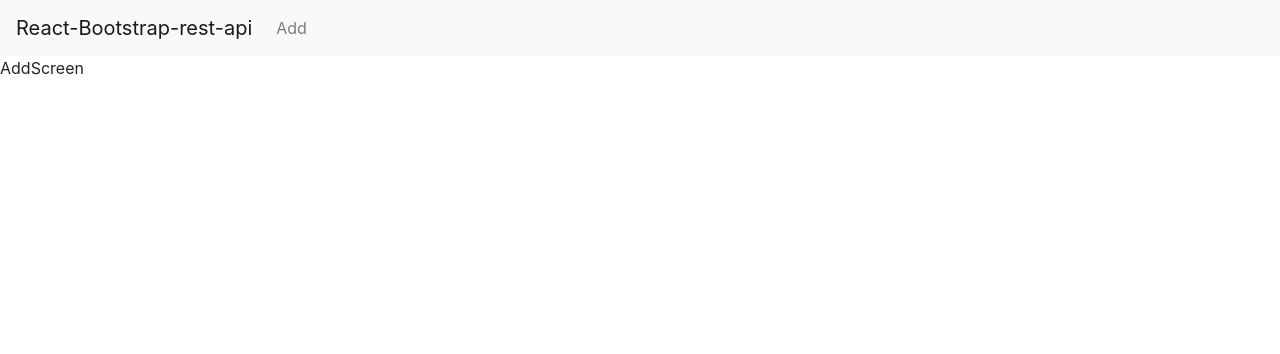
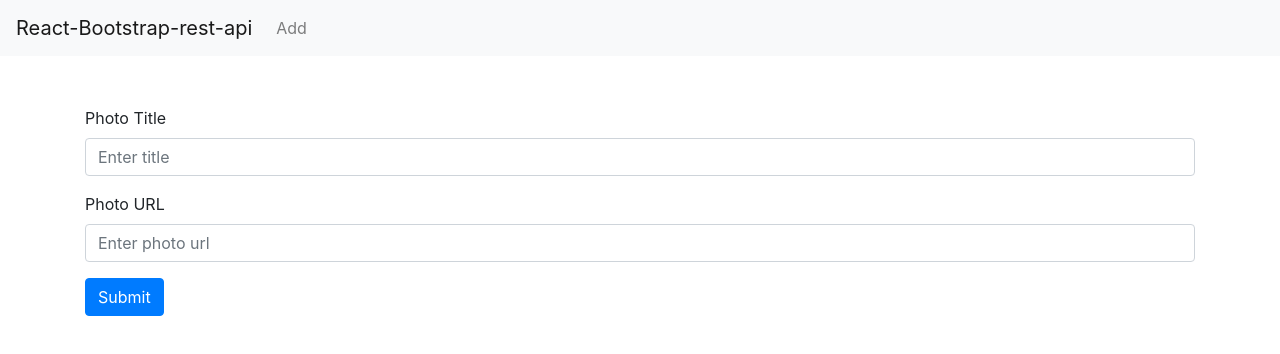
Before and after one commit to ELATTARIYassine/react-js-apps, a React (Create React App) app in the folder react-bootstrap-rest-api/: page /add in a window 1280 px wide. Shown: the top 354 px of the page. Built offline with nearby package versions, Linux system fonts and the light colour scheme.

Commit message:
[react-bootstrap-rest-api] feat: add data

```diff
--- a/react-bootstrap-rest-api/src/screens/Addscreen.js
+++ b/react-bootstrap-rest-api/src/screens/Addscreen.js
@@ -1,8 +1,63 @@
-import React from 'react';
+import React, {useState} from 'react';
+import {Container, Col, Row, Form, Button} from 'react-bootstrap';
+import services from '../services/services';
 
-const addscreen = () => {
+const Addscreen = () => {
+
+    const [photoTitle, setphotoTitle] = useState('');
+    const [photoURL, setphotoURL] = useState('');
+
+    const submitHandler = async (e) => {
+        e.preventDefault();
+        try {
+            if(!photoTitle || !photoURL)
+            {
+                alert('title & url are required!');
+                return;
+            }
+            const photo = {photoTitle, photoURL};
+            await services.addPhoto(photo);
+            alert('photo added successfuly');
+        } catch (error) {
+            alert('photo added failed');
+            console.log(error);
+        }
+    }
+
     return (
-        <div>AddScreen</div>
+        <Container style={{marginTop: 50}}>
+            <Row>
+                <Col>
+                    <Form>
+                        <Form.Group>
+                            <Form.Label>Photo Title</Form.Label>
+                            <Form.Control
+                                type="text"
+                                placeholder="Enter title"
+                                onChange={e => setphotoTitle(e.target.value)}
+                                value={photoTitle}
+                            />
+                        </Form.Group>
+
+                        <Form.Group>
+                            <Form.Label>Photo URL</Form.Label>
+                            <Form.Control
+                                type="text"
+                                placeholder="Enter photo url"
+                                onChange={e => setphotoURL(e.target.value)}
+                                value={photoURL}
+                            />
+                        </Form.Group>
+
+                        <Form.Group>
+                            <Button onClick={submitHandler}  variant="primary" type="submit">
+                                Submit
+                            </Button>
+                        </Form.Group>
+                    </Form>
+                </Col>
+            </Row>
+        </Container>
     );
 }
-export default addscreen;
+export default Addscreen;
--- a/react-bootstrap-rest-api/src/services/services.js
+++ b/react-bootstrap-rest-api/src/services/services.js
@@ -3,5 +3,6 @@ import axios from 'axios';
 const BASE_BACKEND_URL = "https://jsonplaceholder.typicode.com";
 
 export default {
-    getAllPhotos: () => axios.get(`${BASE_BACKEND_URL}/photos`)
+    getAllPhotos: () => axios.get(`${BASE_BACKEND_URL}/photos`),
+    addPhoto: (photo) => axios.post(`${BASE_BACKEND_URL}/photos`, photo)
 }
```
